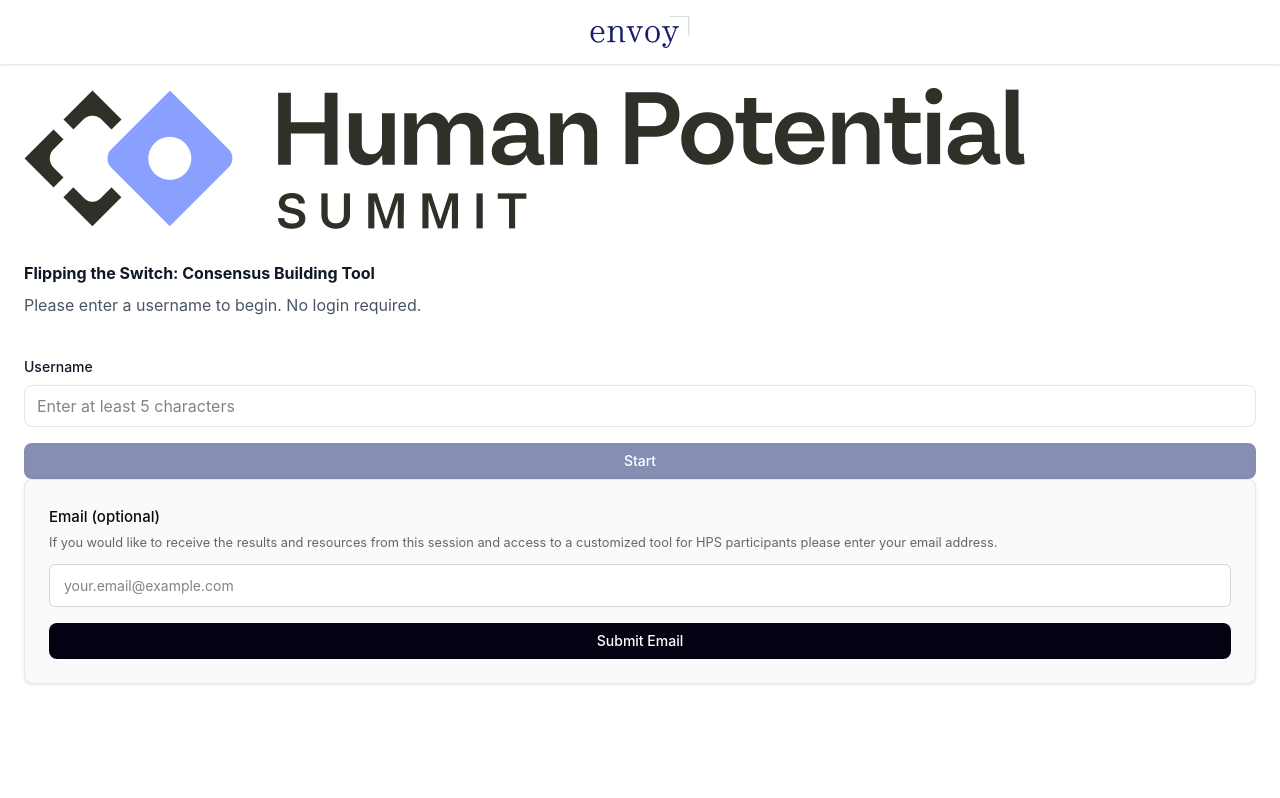
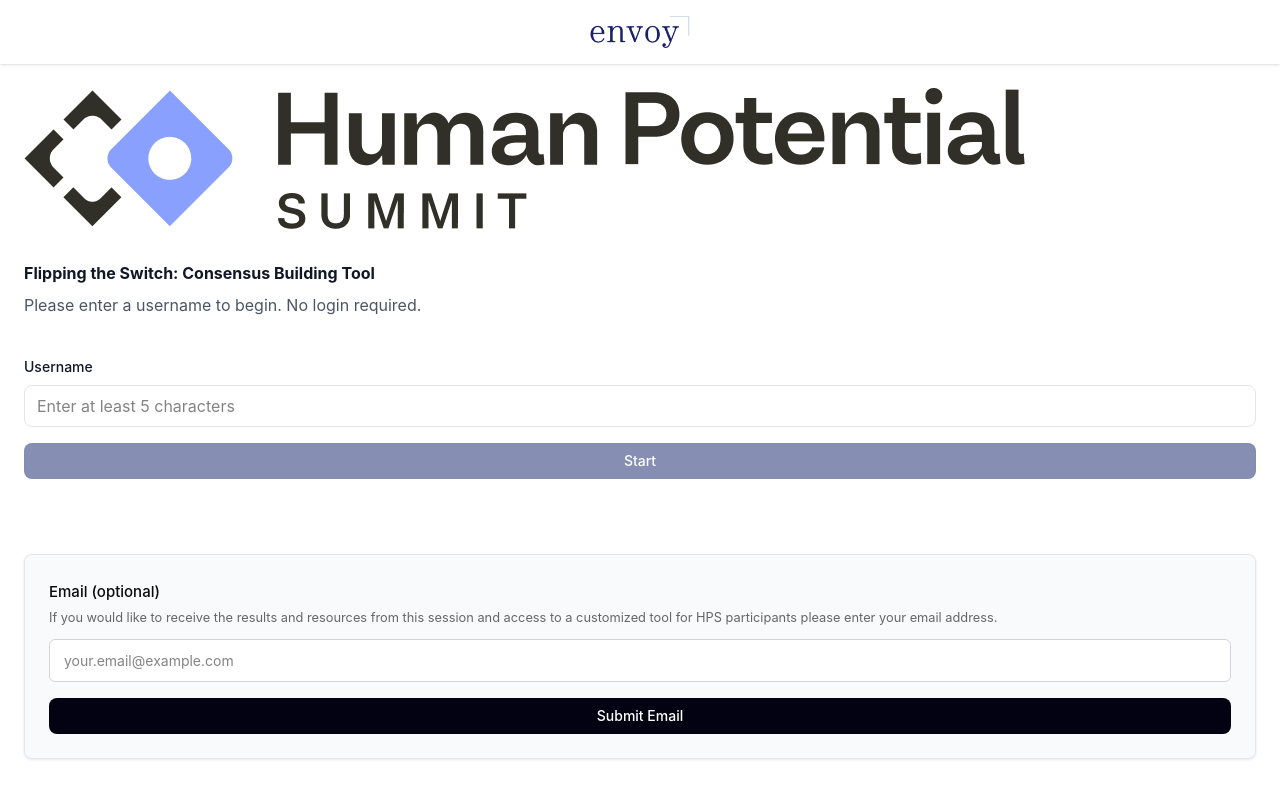
Before and after one commit to Rezme-Inc/pre-adjudication-matrix-configuration-demo, a React (Vite) app: page / in a window 1280 px wide. Shown: the top 798 px of the page. Built offline with nearby package versions, Linux system fonts and the light colour scheme; no server answers.

Commit message:
Adjust spacing between Start button and email modal on landing page to 75px

```diff
--- a/src/App.tsx
+++ b/src/App.tsx
@@ -350,7 +350,7 @@
             <SimpleNameForm onStart={start} />
 
             {/* Email Collection Section */}
-            <form onSubmit={handleLandingEmailSubmit} className="mt-16">
+            <form onSubmit={handleLandingEmailSubmit} style={{ marginTop: '75px' }}>
               <div style={{
                 backgroundColor: '#f9fafb',
                 border: '1px solid #e5e7eb',
```
